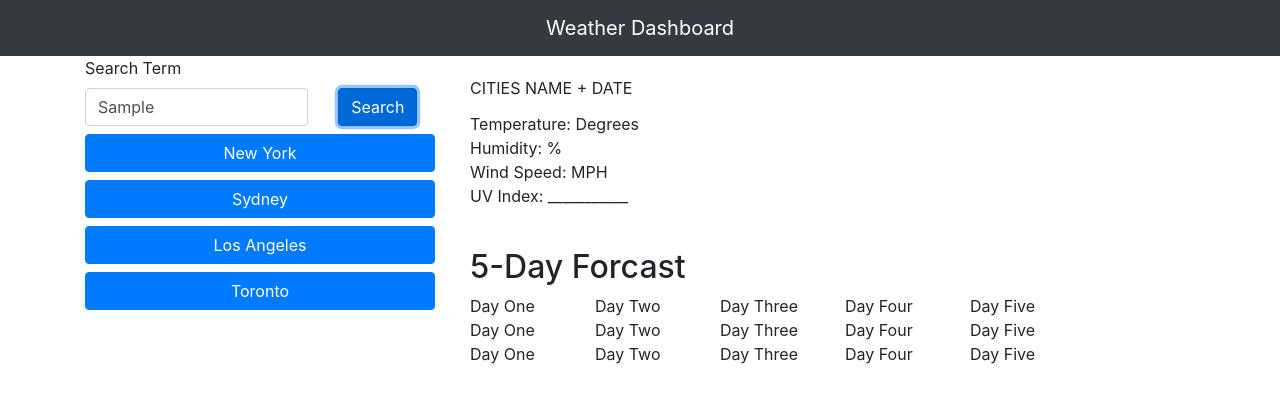
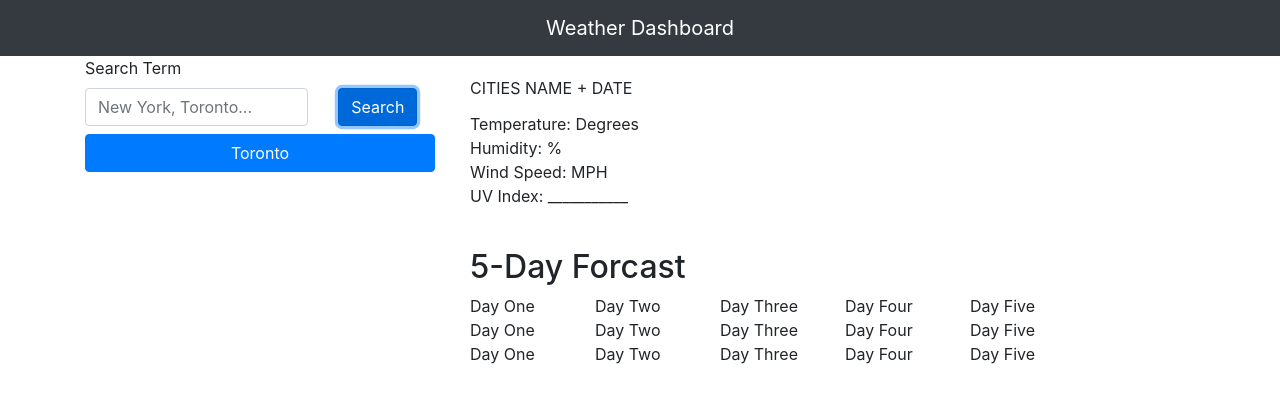
Before and after one commit to EricChen96/Weather_Dashboard, a plain HTML site: page index.html in a window 1280 px wide. Both pictures are taken after typing "Sample" into the empty fields and a click on the button "Search". Drawn offline with nearby package versions, Linux system fonts and the light colour scheme; no server answers.

Commit message:
added in create button function which creates a button with city search result value

```diff
--- a/index.html
+++ b/index.html
@@ -35,14 +35,7 @@
                     </div>
                 </div>
 
-                <div class="cities-buttons-holder">
-                    <button type="button" class="btn btn-primary col-12 mx-auto mt-2 cities-button">New
-                        York</button>
-                    <button type="button" class="btn btn-primary col-12 mx-auto mt-2 cities-button">Sydney</button>
-                    <button type="button" class="btn btn-primary col-12 mx-auto mt-2 cities-button">Los
-                        Angeles</button>
-                    <button type="button" class="btn btn-primary col-12 mx-auto mt-2 cities-button">Toronto</button>
-                </div>
+                <div class="cities-buttons-holder"> </div>
             </form>
             <div class="col-md-8">
                 <div class="row">
--- a/script.js
+++ b/script.js
@@ -2,19 +2,33 @@ $(function () {
     var apiKey = "9533f3cb4c01176c409c57b70db75f3f";
     var todayDate = moment().format("MMM Do YYYY")
     var cityLatitude, cityLongitude;
+    var citiesButtons = ["Toronto"];
+
+    createButtons();
 
     $(".cities-search-form").on("submit", function (event) {
         event.preventDefault();
 
-        var searchRequest = $(".cities-search-input").val()
+        var searchRequest = $(".cities-search-input").val().trim();
         if (searchRequest === "") {
             return null;
         }
         else {
+            // citiesButtons.push(data.name);
             searchCityWeather(searchRequest);
+            createButtons();
+            $(".cities-search-input").val("");
         }
 
     });
+
+    function createButtons() {
+        $(".cities-buttons-holder").empty();
+        for (var citiesCount = 0; citiesCount < citiesButtons.length; citiesCount++) {
+            var cityButton = $("<button>").attr("class", "btn btn-primary col-12 mx-auto mt-2 cities-button").text(citiesButtons[citiesCount]);
+            $(".cities-buttons-holder").append(cityButton);
+        }
+    }
 
     function searchCityWeather(city) {
         var queryUrl = "https://api.openweathermap.org/data/2.5/weather?q=" + city + "&units=imperial&appid="
@@ -29,8 +43,11 @@ $(function () {
             $(".main-windspeed").text(data.wind.speed + " MPH");
             cityLongitude = data.coord.lon;
             cityLatitude = data.coord.lat;
+            citiesButtons.push(data.name);
             searchCityIVIndex(cityLongitude, cityLatitude);
+            createButtons();
         });
+
     };
 
     function searchCityIVIndex(cityLongitude, cityLatitude) {
```
